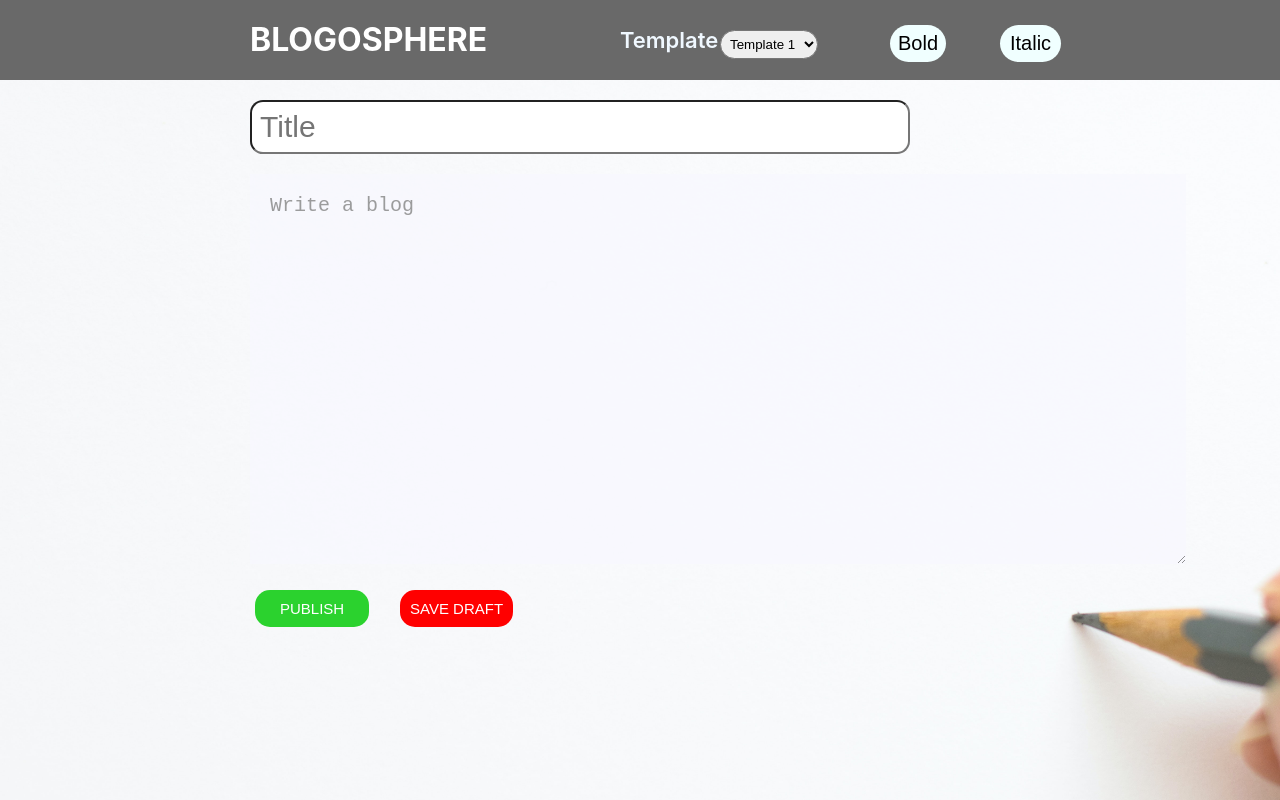
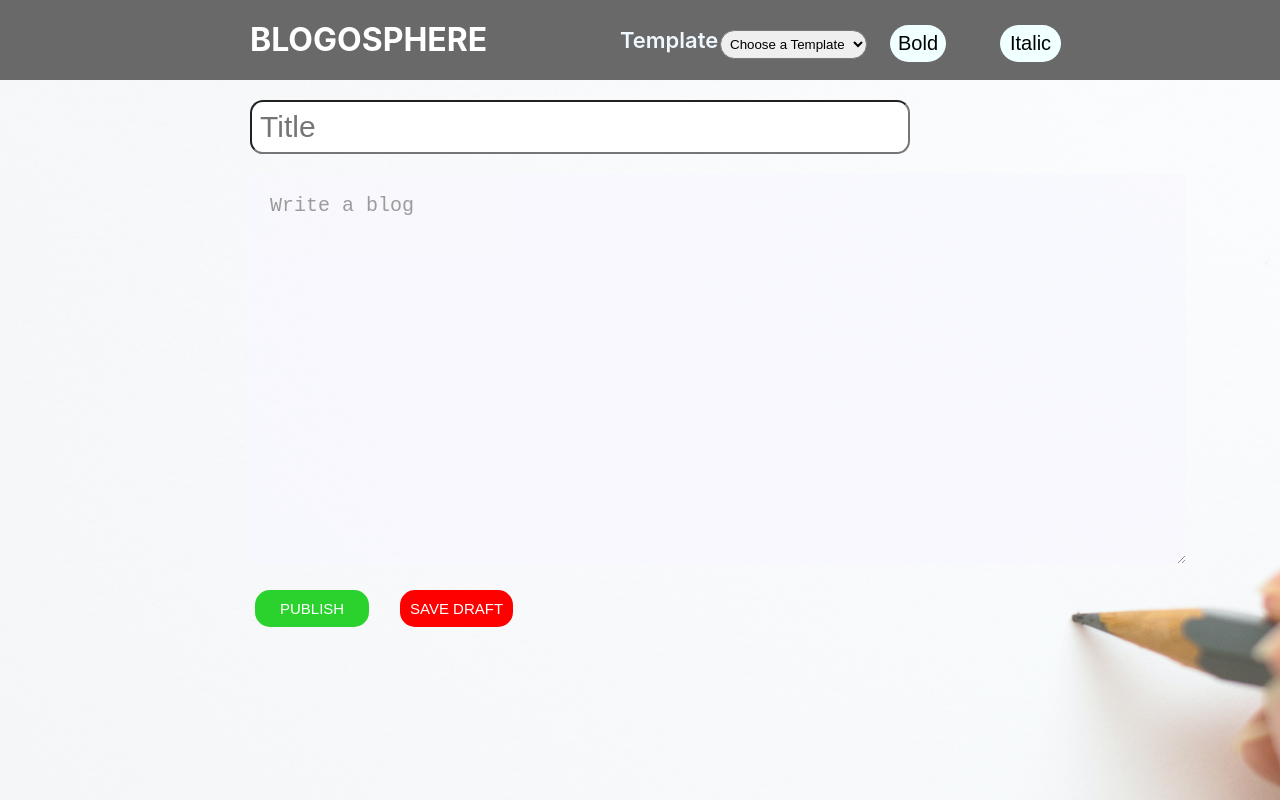
Before and after one commit to AdityaDeshpande123/MinorProject, a React (Create React App) app in the folder Project/front-end/: page /createblog in a window 1280 px wide. Built offline with nearby package versions, Linux system fonts and the light colour scheme.

Commit message:
Adi's commit 21

```diff
--- a/Project/front-end/src/App.js
+++ b/Project/front-end/src/App.js
@@ -6,7 +6,10 @@ import Card from './views/card-view/Card';
 import { BrowserRouter, Routes, Route } from "react-router-dom";
 import Profile from './views/profile/Profile';
 import Tempone from './views/blog_create/Tempone';
-import Template1 from './views/blog_create/template/Template1'
+import Template1 from './views/blog_create/template/Template1.js'
+import Template2 from './views/blog_create/template/Template2.js'
+import Template3 from './views/blog_create/template/Template3.js'
+
 function App() {
 
   return (
@@ -17,16 +20,20 @@ function App() {
       <BrowserRouter>
         <Routes>
           <Route path="/" element={<Homepage></Homepage>}></Route>
-          <Route path='signup' element={<Signpage></Signpage>}></Route>
-          <Route path='profile' element={<Profile></Profile>}></Route>
-          <Route path='createblog' element={<Tempone></Tempone>}></Route>
+          <Route path='/signup' element={<Signpage></Signpage>}></Route>
+          <Route path='/profile' element={<Profile></Profile>}></Route>
+          <Route path='/createblog' element={<Tempone></Tempone>}></Route>
+          <Route exact path='/createblog/temp1' element={<Template1></Template1>}></Route>
+          <Route exact path='/createblog/temp2' element={<Template2></Template2>}></Route>
+          <Route exact path='/createblog/temp3' element={<Template3></Template3>}></Route>
+
         </Routes>
 
 
 
-  </BrowserRouter>
+      </BrowserRouter>
 
-  {/* <Tempone></Tempone> */}
+      {/* <Tempone></Tempone> */}
 
 
 
--- a/Project/front-end/src/views/blog_create/Tempone.js
+++ b/Project/front-end/src/views/blog_create/Tempone.js
@@ -1,19 +1,28 @@
 import styles from './Tempone.module.css'
 import createblogbg1 from '../../static/createblogbg1.jpg'
+import { Router, useNavigate } from 'react-router-dom';
+import { BrowserRouter, Routes, Route } from "react-router-dom";
 
 function Tempone() {
+    const navigate = useNavigate();
+    document.body.style.backgroundImage = `url(${createblogbg1})`;
+    document.body.style.backgroundSize = "1600px 900px";
 
-    document.body.style.backgroundImage=`url(${createblogbg1})`;
-    document.body.style.backgroundSize= "1600px 900px";
+
+    function nav1() {
+        const urli = document.getElementById('choosetemplate').value;
+        navigate(urli);
+    }
 
     return (
         <>
-        <div className={styles.headdiv}>
-            <h1 className={styles.heading}>BLOGOSPHERE</h1>
+            <div className={styles.headdiv}>
+                <h1 className={styles.heading}>BLOGOSPHERE</h1>
 
 
-            <label for="choosetemplate" className={styles.dropdown}>Template</label>
-                <select name="choosetemplate" id="choosetemplate" className={styles.dropdownoptions}>
+                <label for="choosetemplate" className={styles.dropdown}>Template</label>
+                <select name="choosetemplate" id="choosetemplate" className={styles.dropdownoptions} onChange={nav1}>
+                    <option>Choose a Template</option>
                     <option value="temp1">Template 1</option>
                     <option value="temp2">Template 2</option>
                     <option value="temp3">Template 3</option>
@@ -23,7 +32,7 @@ function Tempone() {
                 <button className={styles.italic}>Italic</button>
 
 
-        </div>
+            </div>
 
             <div className={styles.blogcreate}>
 
```
